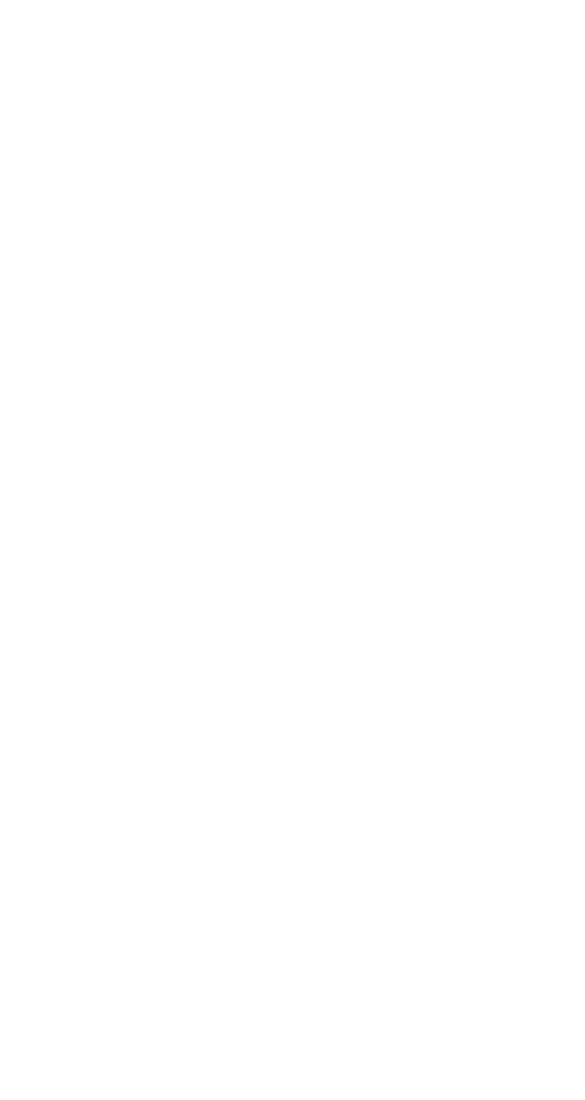
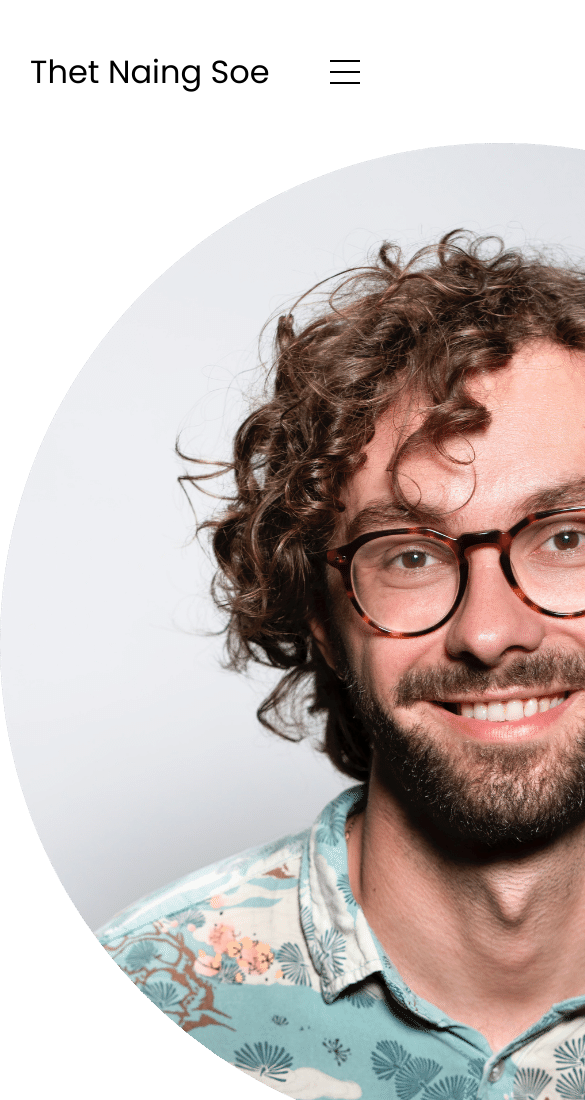
Before and after one commit to thetnaisoe/Portfolio, a plain HTML site: page index.html in a window 390 px wide. Shown: the top 1100 px of the page, 585 px wide, since content can reach past the window. Before the commit the page ends 844 px from the top, so only its background shows below. Drawn offline with Linux system fonts and the light colour scheme.

Commit message:
Navigation and profile layout done

```diff
--- a/index.html
+++ b/index.html
@@ -3,9 +3,57 @@
 <head>
     <meta charset="UTF-8">
     <meta name="viewport" content="width=device-width, initial-scale=1.0">
-    <title>Document</title>
+    <title>My Portfolio</title>
+    <link rel="stylesheet" href="style.css">
+    <link rel="stylesheet" href="mediaqueries.css">
 </head>
 <body>
-
+    <nav id="desktop-nav">
+        <div class="logo">Thet Naing Soe</div>
+        <div>
+            <ul class="nav-links">
+                <li><a href="#about">About</a></li>
+                <li><a href="#experience">Experience</a></li>
+                <li><a href="#projects">Projects</a></li>
+                <li><a href="#contact">Contact</a></li>
+            </ul>
+        </div>
+    </nav>
+    <nav id="hamburger-nav">
+        <div class="logo">Thet Naing Soe</div>
+        <div class="hamburger-menu">
+            <!-- Hamburger Icon .. 3 span lines-->
+            <div class="hamburger-icon" onclick="toggleMenu()">
+                <span></span>
+                <span></span>
+                <span></span>
+            </div>
+            <div class="menu-links">
+                <li><a href="#about" onclick="toggleMenu()">About</a></li>
+                <li><a href="#experience" onclick="toggleMenu()">Experience</a></li>
+                <li><a href="#projects" onclick="toggleMenu()">Projects</a></li>
+                <li><a href="#contact" onclick="toggleMenu()">Contact</a></li>
+            </div>
+        </div>
+    </nav>
+    <section id="profile">
+        <div class="section__pic-container">
+            <img src="./assets/profile-pic.png" alt="Thet Naing Soe">
+        </div>
+        <div class="section__text">
+            <p class="section__text__p1 ">Hello, I'm</p>
+            <h1 class="title">Thet Naing Soe</h1>
+            <p class="section__text__p2">Full Stack Developer</p>
+            <div class="btn-container">
+                <button class="btn btn-color-2" onclick="window.open('./assets/resume-example.pdf')">Download CV</button>
+                <button class="btn btn-color-1" onclick="location.href='./#contact'">Contact Info</button>
+            </div>
+            <div id="socials-container">
+                <img src="./assets/linkedin.png" alt="My Linkedin Profile" class="icon" onclick="location.href='https://www.linkedin.com/in/thetnaisoe/'">
+                <img src="./assets/github.png" alt="My Github Profile" class="icon" onclick="location.href='https://github.com/thetnaisoe'">
+            </div>
+        </div>
+    </section>
+    <script src="script.js"></script>
 </body>
 </html>
--- a/mediaqueries.css
+++ b/mediaqueries.css
@@ -0,0 +1,9 @@
+@media screen and (max-width: 1200px) {
+    #desktop-nav {
+        display: none;
+    }
+
+    #hamburger-nav {
+        display: flex;
+    }
+}
--- a/script.js
+++ b/script.js
@@ -0,0 +1,7 @@
+function toggleMenu(){
+    const menu = document.querySelector('.menu-links');
+    const icon = document.querySelector('.hamburger-icon');
+
+    menu.classList.toggle('open');
+    icon.classList.toggle('open');
+}
--- a/style.css
+++ b/style.css
@@ -0,0 +1,146 @@
+@import url('https://fonts.googleapis.com/css2?family=Poppins:wght@300;400;500;600&display=swap');
+
+/* To remove existing margin and padding to the page*/
+* {
+    margin: 0;
+    padding: 0;
+}
+
+body {
+    font-family: "Poppins", sans-serif;
+}
+
+html {
+    scroll-behavior: smooth;
+}
+
+p {
+    color: rgb(85, 85, 85);
+}
+
+/* Transition */
+
+a, .btn {
+    transition: all 300ms ease;
+}
+
+/* Desktop Nav */
+
+nav, .nav-links {
+    display: flex;
+}
+
+nav {
+    justify-content: space-around;
+    align-items: center;
+    height: 17vh; /* 17% of the viewport height */
+}
+
+.nav-links {
+    gap: 2rem;
+    list-style: none;
+    font-size: 1.5rem;
+}
+
+a {
+    color: black;
+    text-decoration: none;
+}
+
+a:hover{
+    color: grey;
+    text-decoration: underline;
+    text-underline-offset: 1rem; /* 1rem = 16px */
+    text-decoration-color: rgb(181, 181, 181);
+}
+
+.logo{
+    font-size: 2rem;
+}
+
+.logo:hover{
+    cursor: default;
+}
+
+/*Hamburger menu*/
+
+#hamburger-nav {
+    display: none;
+}
+
+.hamburger-menu{
+    position: relative;
+    display: inline-block;
+}
+
+.hamburger-icon{
+    display: flex;
+    flex-direction: column;
+    justify-content: space-between;
+    height: 24px;
+    width: 30px;
+    cursor: pointer;
+}
+
+.hamburger-icon span{
+    width: 100%;
+    height: 2px;
+    background-color: black;
+    transition: all 0.3s ease-in-out;
+    /*transition: transform 0.3s ease-in-out, opacity 0.3s ease-in-out;*/
+}
+
+.menu-links {
+    position: absolute;
+    top: 100%;
+    right: 0;
+    background-color: white;
+    width: fit-content;
+    max-height: 0;
+    overflow: hidden;
+    transition: all 0.3s ease-in-out;
+}
+
+.menu-links a {
+    display: block;
+    padding: 10px;
+    text-align: center;
+    font-size: 1.5rem;
+    color: black;
+    text-decoration: none;
+    transition: all 0.3s ease-in-out;
+}
+
+.menu-links li {
+    list-style: none;
+}
+
+.menu-links.open {
+    max-height: 300px;
+}
+
+.hamburger-icon.open span:first-child{
+    transform: rotate(45deg) translate(10px, 5px);
+}
+
+.hamburger-icon.open span:nth-child(2){
+    opacity: 0;
+}
+
+.hamburger-icon.open span:last-child{
+    transform: rotate(-45deg) translate(10px, -5px);
+}
+
+.hamburger-icon span:first-child{
+    transform: none;
+}
+
+.hamburger-icon span:first-child{
+    opacity: 1;
+}
+
+.hamburger-icon span:first-child{
+    transform: none;
+}
+
+/* Sections */
```
Also changed, not shown: assets/about-pic.png (added), assets/arrow.png (added), assets/checkmark.png (added), assets/education.png (added), assets/email.png (added), assets/experience.png (added), assets/github.png (added), assets/linkedin.png (added), assets/profile-pic-2.png (added), assets/profile-pic.png (added), assets/project-1.png (added), assets/project-2.png (added), assets/project-3.png (added), 2 other files.
